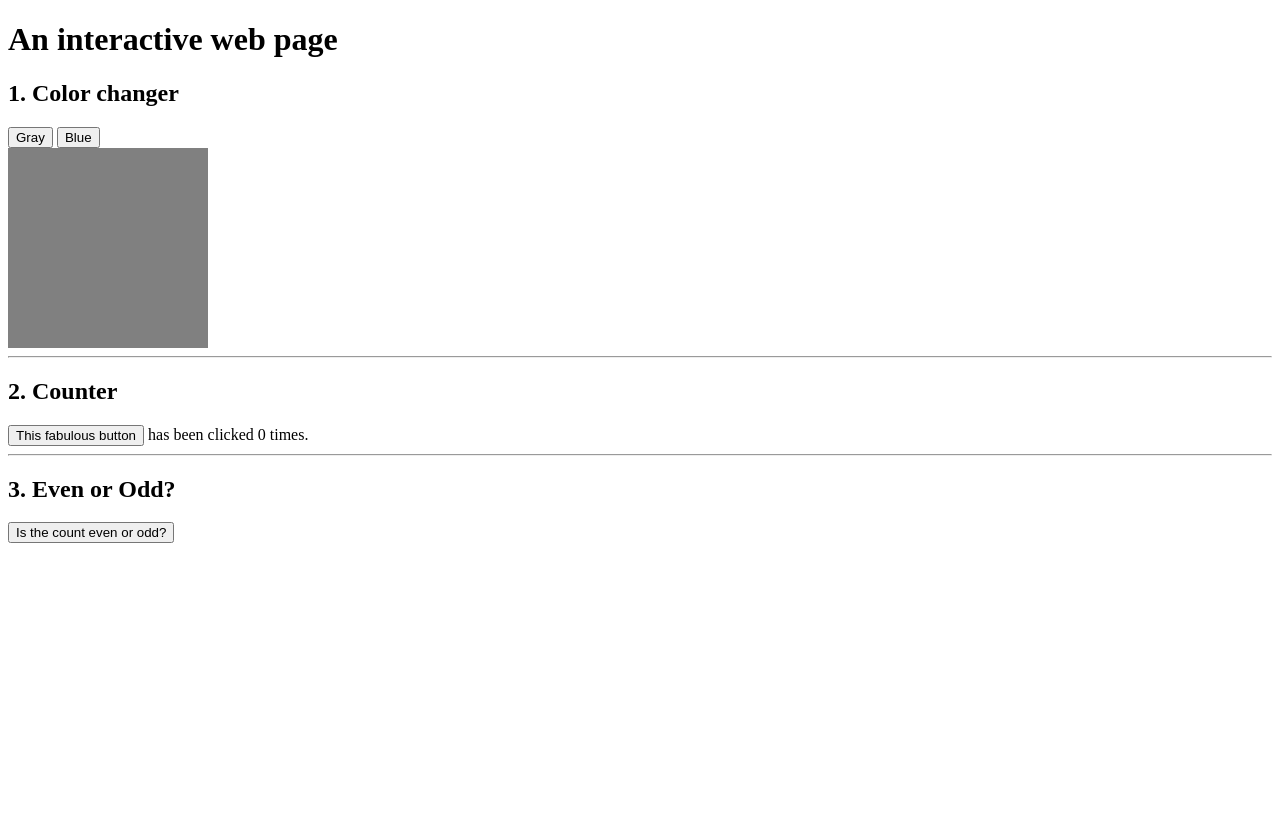
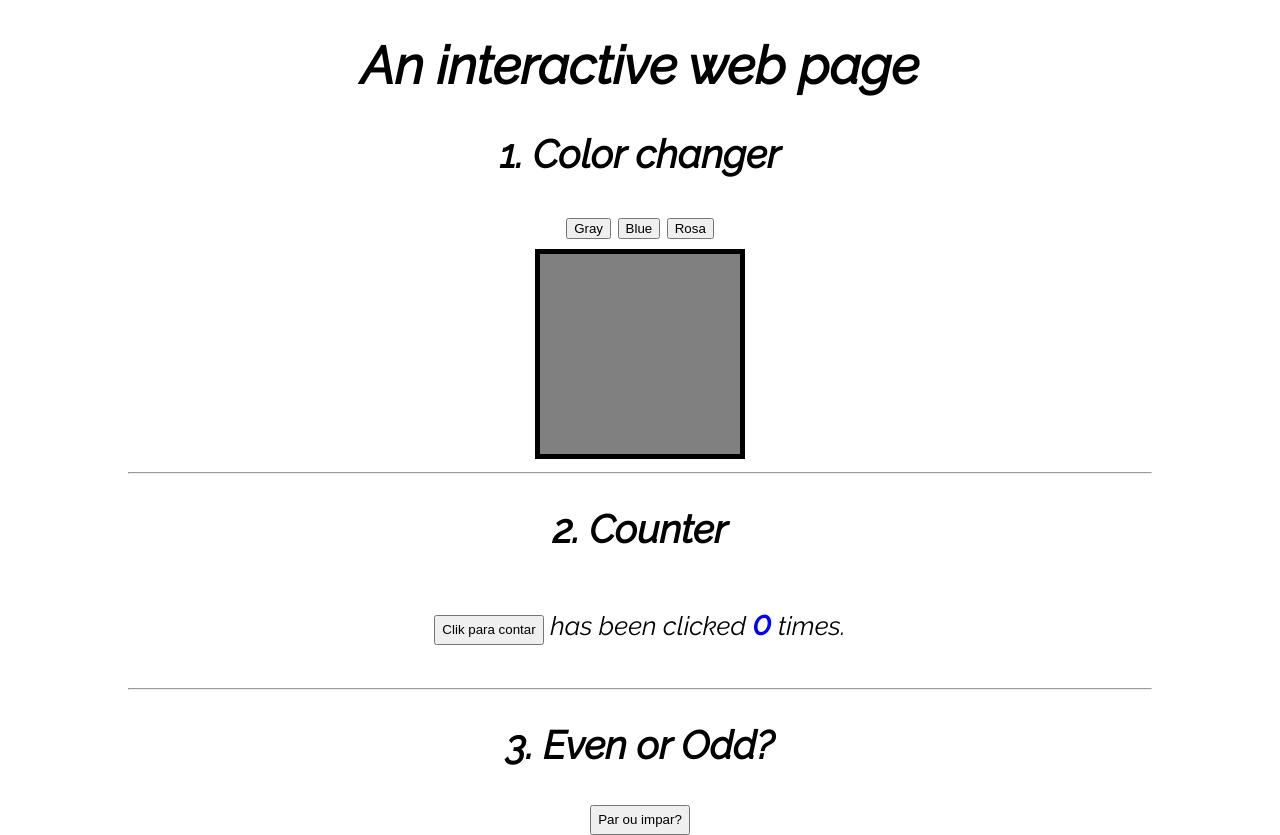
Before and after one commit to Kenzie-Academy-Brasil-Developers/extra-handlers-clique-sprint-3-cpitta85, a plain HTML site: page index.html in a window 1280 px wide. Before the commit the page ends 800 px from the top, so only its background shows below. Drawn offline with Linux system fonts and the light colour scheme.

Commit message:
Entrega Handlers clik

```diff
--- a/index.html
+++ b/index.html
@@ -3,10 +3,42 @@
     <head>
         <title>An interactive web page</title>
         <style>
+           @import url('https://fonts.googleapis.com/css2?family=Bangers&family=Raleway:ital@1&display=swap');
+
+            body{
+                font-family: 'Raleway', sans-serif;
+                font-size: 26px;
+                width: 80%;
+                height: 80%;
+                margin: auto;
+                text-align: center;
+            }
+
+            #color_box{
+                margin: auto;
+                margin-top: 10px;
+                border: solid 5px black;
+            }
+
+            #counter_button{
+                margin: 30px auto;
+                height: 30px;
+            }
+
+            #even_or_odd_button{
+                height: 30px;
+            }
+
+            #countspan{
+                font-size: 32px;
+                font-weight: bold;
+                color: blue;
+            }
+
             #color_box { width: 200px; height: 200px; }
             .gray { background: gray; }
             .blue { background: rgb(67, 111, 255); }
-            .pink { background: pink; }
+            .pink { background: deeppink; }
         </style>
     </head>
     <body>
@@ -15,6 +47,7 @@
         <h2>1. Color changer</h2>
         <button id="gray_button">Gray</button>
         <button id="blue_button">Blue</button>
+        <button id="rosa_button">Rosa</button>
         <div id="color_box" class="gray"></div>
         <script>
             const color_box = document.getElementById("color_box");
@@ -29,6 +62,11 @@
                 color_box.className = "blue";
             };
 
+            const rosa_button = document.getElementById("rosa_button");
+            rosa_button.onclick = function () {
+                color_box.className = "pink";
+            };
+
             /* TODO 1
              *
              *  Adicionar um botão e um event handler
@@ -39,14 +77,16 @@
         <hr>
 
         <h2>2. Counter</h2>
-        <button id="counter_button">This fabulous button</button>
+        <button id="counter_button">Clik para contar</button>
         has been clicked <span id="countspan">0</span> times.
         <script>
             let count = 0;
             const countspan = document.getElementById("countspan");
-
             const counter_button = document.getElementById("counter_button");
             counter_button.onclick = function() {
+                const x = document.getElementById("countspan")
+                count++
+                x.innerText=count
                 /* TODO 2
                  *
                  *  A função incrementa 1 em um contador "count",
@@ -59,11 +99,19 @@
         <hr>
 
         <h2>3. Even or Odd?</h2>
-        <button id="even_or_odd_button">Is the count even or odd?</button>
+        <button id="even_or_odd_button">Par ou impar?</button>
         <script>
             const even_or_odd_button = document.getElementById("even_or_odd_button");
             even_or_odd_button.onclick = function() {
+
+                if (count % 2 == 0) {
+                alert("é par")
+            } else {
+                alert("é impar")
+            }
+
                 /* TODO 3
+
                  *
                  * A função mostra um "alert dialog" mostrando se o contador
                  * (da segunda tarefa (TODO 2)) é par ou impar.
```
